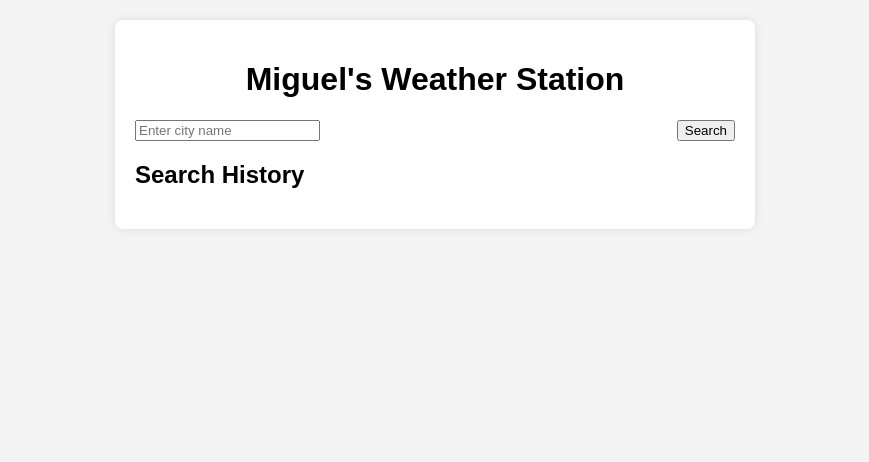
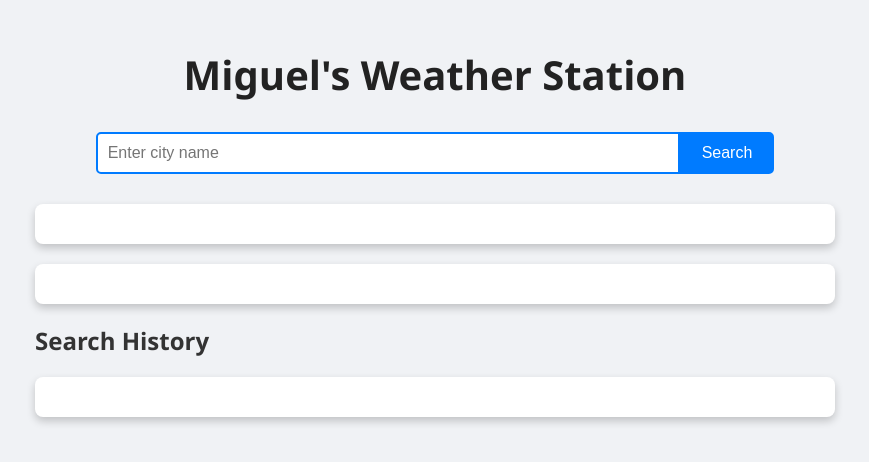
Before and after one commit to MiguelPena0101/Miguel-weather-station, a plain HTML site: page index.html in a window 1280 px wide. Shown: the whole page, without its empty margins (205-1074 px from the left). Drawn offline with Linux system fonts and the light colour scheme.

Commit message:
add boxes and shadows

```diff
--- a/assets/css/style.css
+++ b/assets/css/style.css
@@ -1,35 +1,100 @@
 /* styles.css */
 body {
-    font-family: Arial, sans-serif;
-    background-color: #f4f4f4;
+    font-family: 'Segoe UI', Tahoma, Geneva, Verdana, sans-serif;
+    background-color: #f0f2f5;
+    color: #333;
     margin: 0;
+    padding: 0;
+}
+
+.container {
+    max-width: 800px;
+    margin: 0 auto;
     padding: 20px;
 }
 
-.container {
-    max-width: 600px;
-    margin: auto;
-    background: white;
-    padding: 20px;
-    border-radius: 8px;
-    box-shadow: 0 0 10px rgba(0, 0, 0, 0.1);
+header {
+    text-align: center;
+    margin-bottom: 30px;
 }
 
 h1 {
-    text-align: center;
+    font-size: 2.5rem;
+    color: #222;
 }
 
 form {
     display: flex;
-    justify-content: space-between;
-    margin-bottom: 20px;
+    justify-content: center;
+    margin-bottom: 30px;
 }
 
-#search-history, #current-weather, #forecast {
-    margin-top: 20px;
+#city-input {
+    padding: 10px;
+    font-size: 1rem;
+    border-radius: 5px 0 0 5px;
+    border: 2px solid #007bff;
+    width: 70%;
+}
+
+button {
+    padding: 10px 20px;
+    font-size: 1rem;
+    background-color: #007bff;
+    color: white;
+    border: 2px solid #007bff;
+    border-radius: 0 5px 5px 0;
+    cursor: pointer;
+}
+
+button:hover {
+    background-color: #0056b3;
+    border-color: #0056b3;
+}
+
+.card {
+    background: white;
+    padding: 20px;
+    margin-bottom: 20px;
+    border-radius: 8px;
+    box-shadow: 0 4px 8px rgba(0, 0, 0, 0.2);
 }
 
 .weather-icon {
-    width: 50px;
-    height: 50px;
+    width: 80px;
+    height: 80px;
 }
+
+h2 {
+    margin-top: 0;
+}
+
+p {
+    margin: 10px 0;
+}
+
+#forecast div {
+    display: flex;
+    align-items: center;
+    justify-content: space-between;
+    padding: 10px;
+    border-bottom: 1px solid #ddd;
+}
+
+#forecast div:last-child {
+    border-bottom: none;
+}
+
+#search-history {
+    max-height: 200px;
+    overflow-y: auto;
+}
+
+#search-history p {
+    padding: 10px;
+    cursor: pointer;
+}
+
+#search-history p:hover {
+    background-color: #f1f1f1;
+}
```
